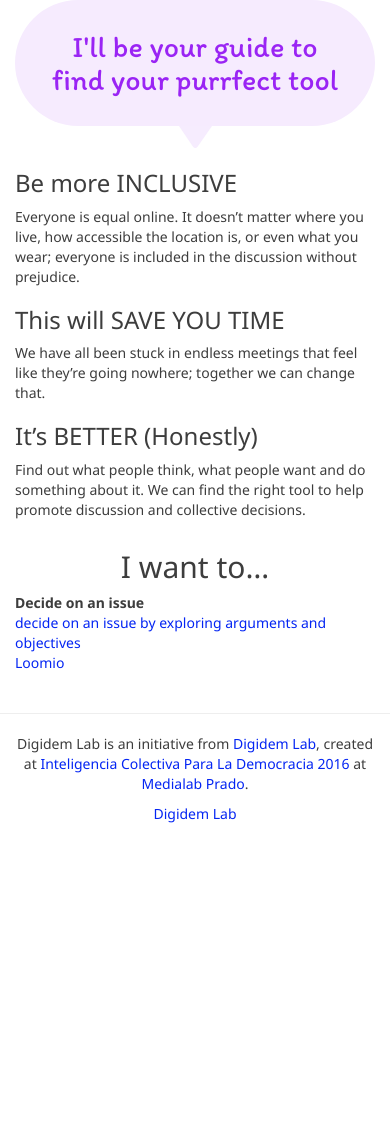
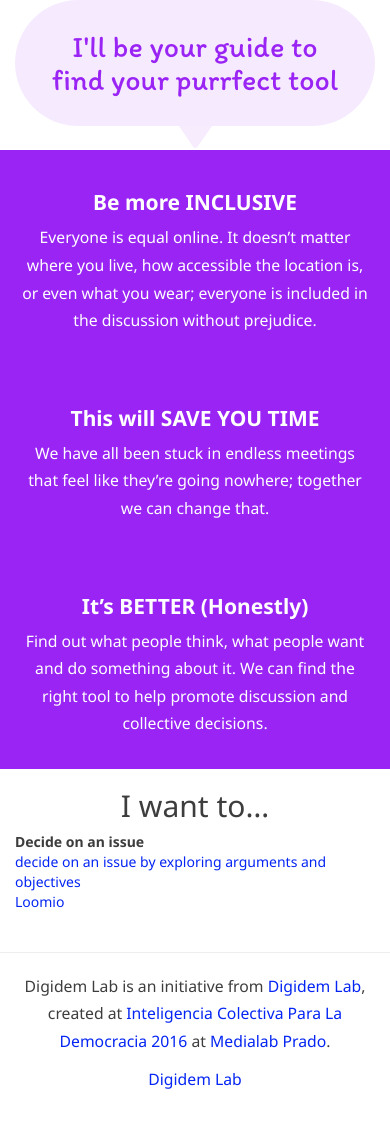
Before and after one commit to digidemlab/democat, a Jekyll site: the page built from index.md, in a window 390 px wide. Shown: the part 577-1718 px from the top of the page. Built offline with Jekyll 4.4.1, drawn with Linux system fonts in a browser that asks for light colours; before the commit the page ends 1441 px from its top, so only the background shows below that.

Commit message:
infoboxes

```diff
--- a/_layouts/start.html
+++ b/_layouts/start.html
@@ -15,11 +15,11 @@ layout: global
 
 {% include content/democat.html cat="happy" %}
 
-<div class="row">
+<div class="row infobox">
   {% for item in page.infobox %}
-    <div class="col-sm-4">
-      <h3>{{item.title}}</h3>
-      <p>{{item.text}}</p>
+    <div class="col-sm-4 text-center infobox_inner">
+      <h3 class="heading-c -white">{{item.title}}</h3>
+      <p class="-white">{{item.text}}</p>
     </div>
   {% endfor %}
 </div>
--- a/_sass/_custom.scss
+++ b/_sass/_custom.scss
@@ -24,3 +24,11 @@ img {
 .visually-hidden {
   display: none;
 }
+
+.infobox {
+  background-color: $purple;
+
+  &_inner {
+    padding: 1.5em;
+  }
+}
--- a/_sass/_fonts.scss
+++ /dev/null
@@ -1 +0,0 @@
-@import url('https://fonts.googleapis.com/css?family=Itim|Noto+Sans:400,400i,700,700i');
--- /dev/null
+++ b/_sass/_typography.scss
@@ -0,0 +1,32 @@
+//
+// Typography and custom fonts
+
+@import url('https://fonts.googleapis.com/css?family=Itim|Noto+Sans:400,400i,700,700i');
+
+.heading-a {
+  font-size: 1.5em;
+  color: $purple;
+
+  &.-white {
+    color: $white;
+  }
+}
+
+.heading-c {
+  font-size: 1.5em;
+  color: $purple;
+  font-weight: bold;
+
+  &.-white {
+    color: $white;
+  }
+}
+
+p {
+  font-size: 1.125em;
+  line-height: 1.750em;
+
+  &.-white {
+    color: $white;
+  }
+}
--- a/_sass/_variables.scss
+++ b/_sass/_variables.scss
@@ -26,6 +26,7 @@ $purple-light:          #f6ebfe !default;
 $blue:                  #0425f3 !default;
 $blue-light:            #e0e4fd !default;
 $black:                 #3d3d3d !default;
+$white:                 #fff !default;
 
 
 //== Scaffolding
--- a/assets/css/style.scss
+++ b/assets/css/style.scss
@@ -61,7 +61,7 @@
 // CUSTOM
 
 @import "custom";
-@import "fonts";
+@import "typography";
 @import "header";
 @import "cat";
 @import "hero";
```
